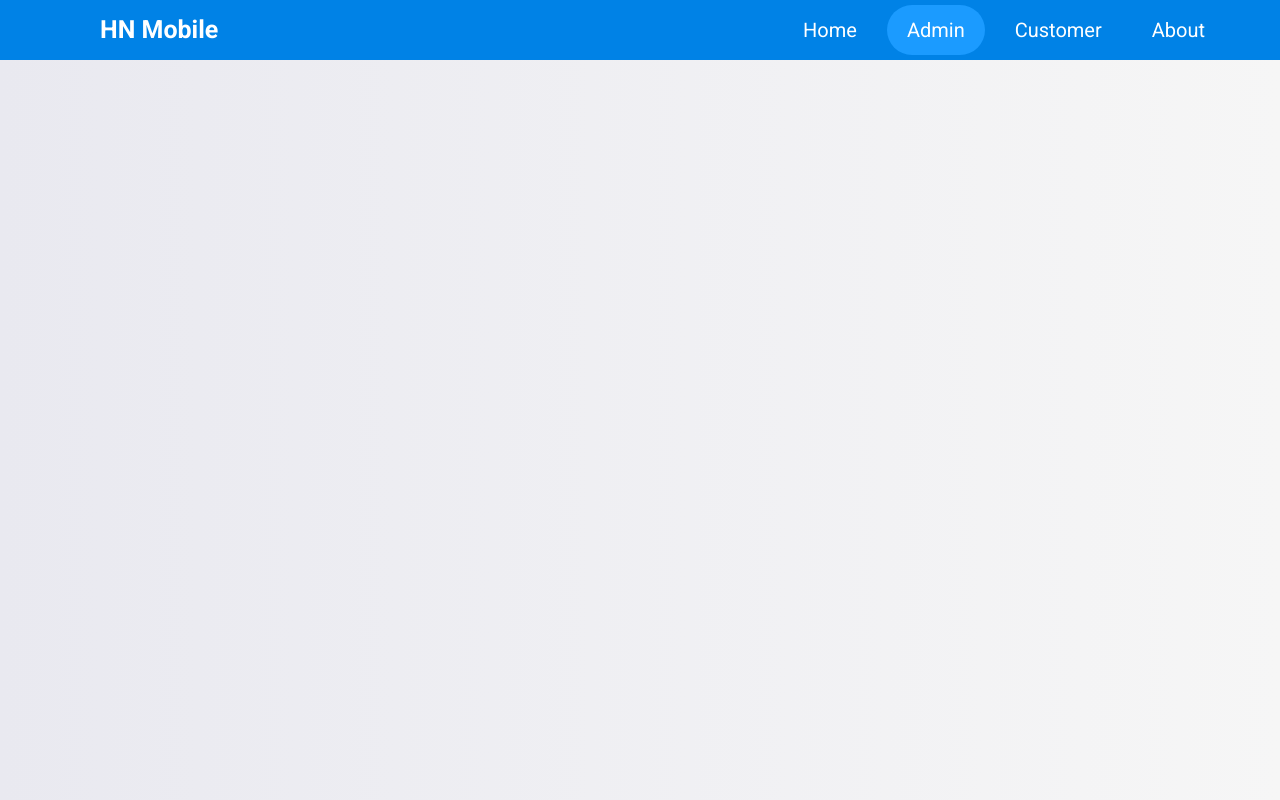
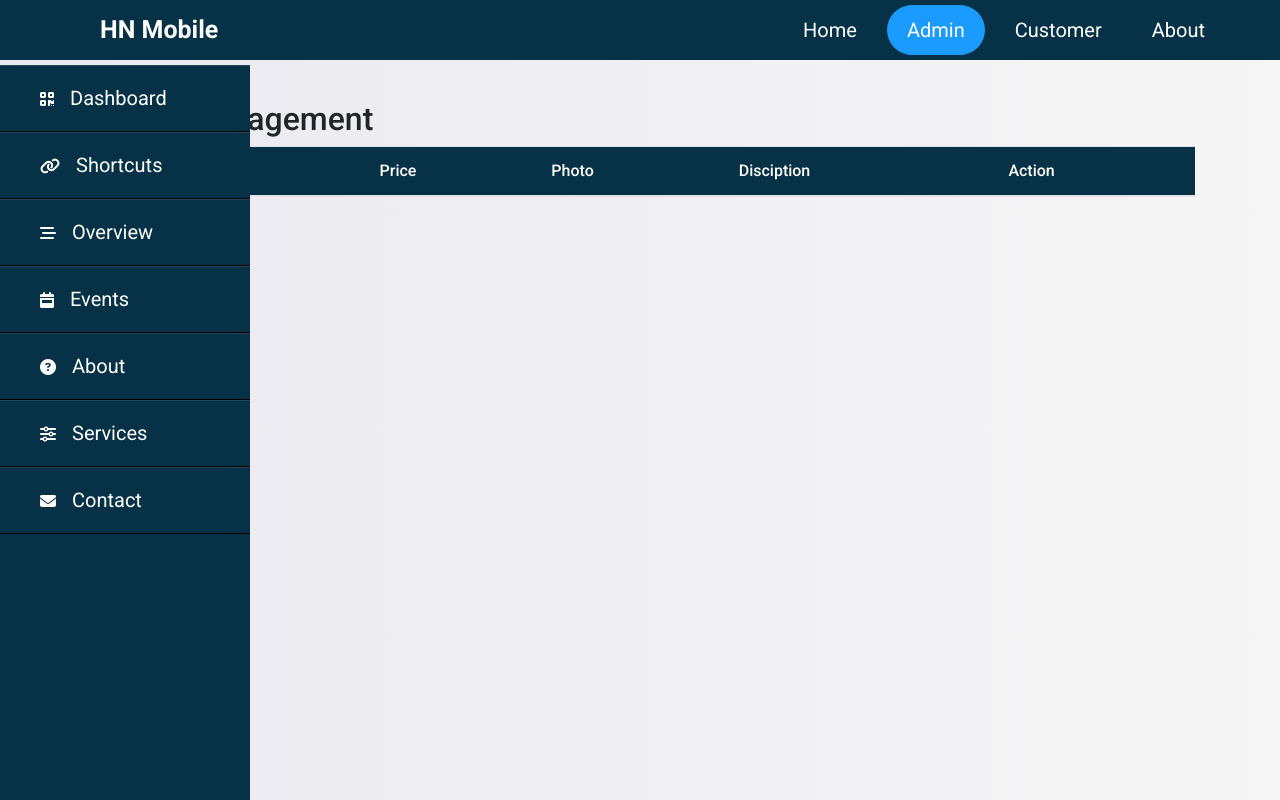
Before and after one commit to Huydev0808/E-Commerce_Web_CapstoneProject, a plain HTML site: page admin/admin.html in a window 1280 px wide. Drawn offline with nearby package versions, Linux system fonts and the light colour scheme.

Commit message:
Implement Sidebar and DataTable

```diff
--- a/admin/admin.html
+++ b/admin/admin.html
@@ -25,7 +25,7 @@
 
 <body>
     <!-- HEADER -->
-    <header class="d-flex align-items-center justify-content-between">
+    <header class="d-flex align-items-center justify-content-between myHeader">
         <div class="logo">HN Mobile</div>
         <div class="hamburger">
             <div class="line"></div>
@@ -42,10 +42,44 @@
         </div>
     </header>
     <!-- SIDE BAR -->
+    <div class="sidebar">
+        <ul>
+            <li><a href="#"><i class="fa-solid fa-qrcode"></i>Dashboard</a></li>
+            <li><a href="#"><i class="fa-solid fa-link"></i>Shortcuts</a></li>
+            <li><a href="#"><i class="fa-solid fa-stream"></i>Overview</a></li>
+            <li><a href="#"><i class="fa-solid fa-calendar-week"></i>Events</a></li>
+            <li><a href="#"><i class="fa-solid fa-question-circle"></i>About</a></li>
+            <li><a href="#"><i class="fa-solid fa-sliders-h"></i>Services</a></li>
+            <li><a href="#"><i class="fa-solid fa-envelope"></i>Contact</a></li>
+        </ul>
+    </div>
+    <!-- DATA TABLE -->
+    <section class="adminBody">
+        <div class="container">
+            <h2>Phone Management</h2>
+            <div class="table-responsive">
+                <table class="table table-hover">
+                    <thead class="headerDataTable">
+                        <tr>
+                            <th>#</th>
+                            <th>Name</th>
+                            <th>Price</th>
+                            <th>Photo</th>
+                            <th>Disciption</th>
+                            <th>Action</th>
+                        </tr>
+                    </thead>
+                    <tbody id="tbodyProduct"></tbody>
+                </table>
+            </div>
+        </div>
 
-    <section class="adminBody">
 
     </section>
+    <!-- FOOTER -->
+    <!-- <footer>
+        <span>© 2023 Copyright: HN Mobile</span>
+    </footer> -->
     <!-- Optional JavaScript -->
     <!-- jQuery first, then Popper.js, then Bootstrap JS -->
     <script src="https://code.jquery.com/jquery-3.3.1.slim.min.js"
--- a/asset/sassAdmin/styleAdmin.scss
+++ b/asset/sassAdmin/styleAdmin.scss
@@ -7,38 +7,50 @@
     list-style: none;
     box-sizing: border-box;
 }
+
 $header-color-text: white;
 $header-fontsize: 1.5rem;
-$header-background-color: #0082e6;
+$header-background-color: #063146;
 $header-background-hover: #1b9bff;
-$header-background-responsive : #51b2fc;
+$header-background-responsive : #073e59;
+$footer-background-color:#073e59;
 $display-flex: flex;
 $display-block: block;
+
 body {
     background: rgb(233, 233, 240);
     background: linear-gradient(90deg, rgba(233, 233, 240, 1) 0%, rgba(246, 246, 246, 1) 100%, rgba(236, 236, 241, 1) 100%);
 }
+
 header {
     background: $header-background-color;
     height: 60px;
     width: 100%;
+    //box-shadow: rgba(50, 50, 93, 0.25) 0px 6px 12px -2px, rgba(0, 0, 0, 0.3) 0px 3px 7px -3px;
+    position: fixed;
+    top: 0;
 }
-header .nav-bar ul li a{
+
+header .nav-bar ul li a {
     color: $header-color-text;
 }
+
 header .logo {
     font-size: 25px;
     font-weight: 700;
     color: $header-color-text;
     padding: 0 50px;
 }
+
 .hamburger {
     display: none;
 }
+
 .nav-bar ul {
     display: $display-flex;
     margin-bottom: 0;
 }
+
 .nav-bar ul li a {
     display: $display-block;
     color: $header-color-text;
@@ -49,30 +61,35 @@ header .logo {
     margin: 0 5px;
     text-decoration: none;
 }
+
 .nav-bar ul li a:hover {
     background: $header-background-hover;
 }
+
 .nav-bar ul li a.active {
     background: $header-background-hover;
 }
+
 @media only screen and (max-width: 1320px) {
     header {
         padding: 0 50px;
     }
 }
+
 @media only screen and (max-width: 1100px) {
     header {
         padding: 0 30px;
     }
 }
+
 @media only screen and (max-width: 900px) {
     header {
         padding: 0 5px;
     }
+
     .hamburger {
         display: $display-block;
         cursor: pointer;
-
     }
     .hamburger .line {
         width: 30px;
@@ -109,4 +126,58 @@ header .logo {
         margin-bottom: 12px;
         color: red;
     }
+    .sidebar {
+        display: none;
+    }
 }
+//Sliderbar----------------------------------------
+.sidebar {
+    position: fixed;
+    top: 65px;
+    left: 0;
+    width: 250px;
+    height: 100%;
+    background: $header-background-color;
+}
+.sidebar ul a {
+    display: $display-block;
+    text-decoration: none;
+    height: 100%;
+    width: 100%;
+    line-height: 65px;
+    font-size: 20px;
+    color: $header-color-text;
+    padding-left: 40px;
+    box-sizing: border-box;
+    border-top: 1px solid rgb(255, 255,255, .1);
+    border-bottom: 1px solid black;
+    transition: .2s;
+}
+.sidebar li:hover a {
+    padding-left: 50px;
+}
+.sidebar ul a i {
+    margin-right: 16px;
+}
+footer {
+
+    text-align: center;
+    width: 100%;
+    height: 35px;
+    background: $footer-background-color;
+    color: grey;
+    font-weight: 300;
+    line-height: 35px;
+    font-size: 1rem;
+}
+//DATA TABLE----------------------------------------
+.adminBody {
+    margin-top: 100px;
+}
+.adminBody .headerDataTable {
+    background: $header-background-color;
+    color: $header-color-text;
+}
+.adminBody .headerDataTable th {
+    font-weight: 500;
+}
```
Also changed, not shown: index.html (+1 -1 lines), asset/css/styleAdmin.css, asset/sass/style.css (deleted), 2 other files.
